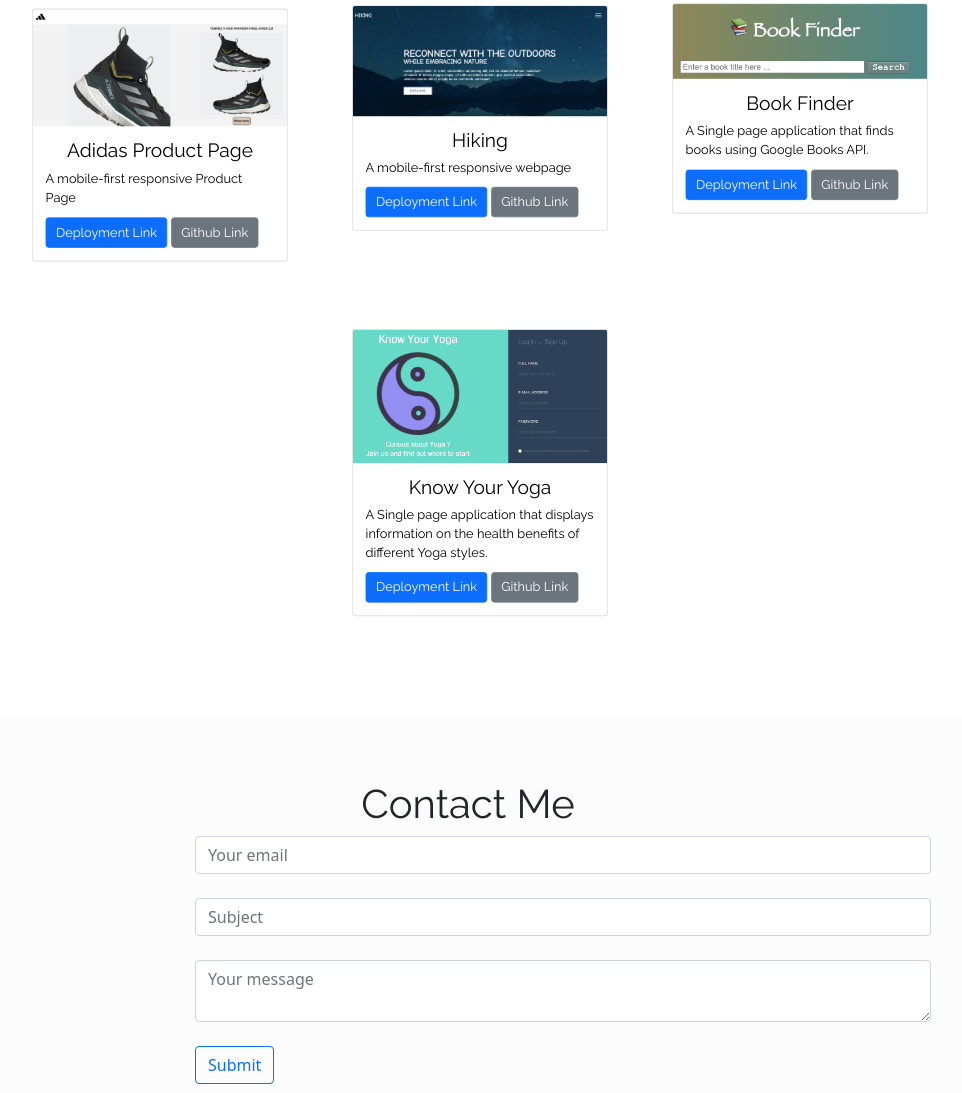
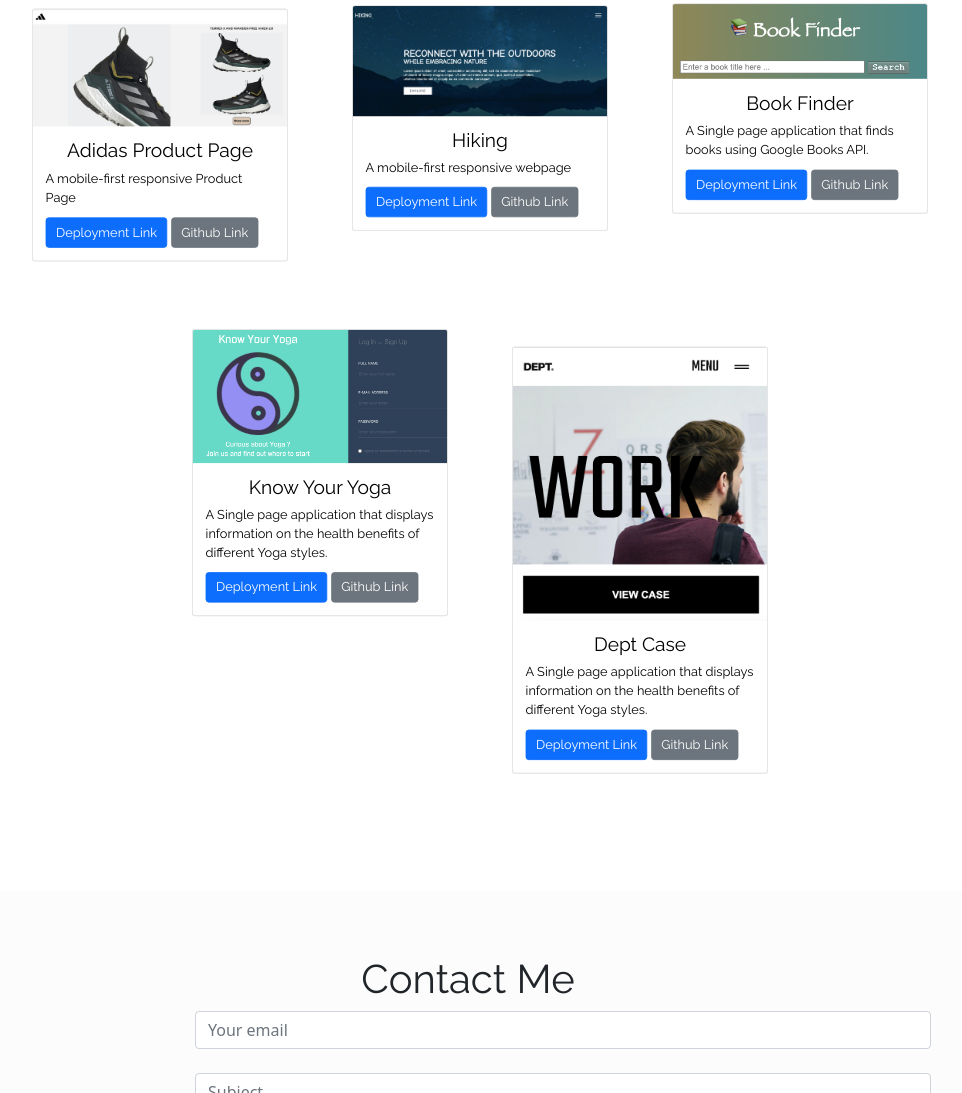
Before and after one commit to LloydC/LloydC.github.io, a plain HTML site: page index.html in a window 1280 px wide. Shown: the part 2021-3114 px from the top of the page, without its empty margins (172-1134 px from the left). Drawn offline with nearby package versions, Linux system fonts and the light colour scheme; no server answers.

Commit message:
💬Add Dept-case project card

```diff
--- a/index.html
+++ b/index.html
@@ -193,6 +193,19 @@
               </div>
             </a>
           </div>
+          <div class="col-lg-3 col-md-3 col-sm-3">
+            <a class="project-card" href="https://dept-case.netlify.app/" target="_new">
+              <div class="card" style="width: 20rem; margin: 0 auto;">
+                <img src="images/projects-images/Dept-Case.png" class="card-img-top" alt="book_finder_image">
+                <div class="card-body">
+                  <h4 class="card-title text-center">Dept Case</h4>
+                  <p class="card-text project-summary">A Single page application that displays information on the health benefits of different Yoga styles.</p>
+                  <a href="https://dept-case.netlify.app/" class="btn btn-primary" target="_new">Deployment Link</a>
+                  <a href="https://github.com/LloydC/dept-case" class="btn btn-secondary" target="_new">Github Link</a>
+                </div>
+              </div>
+            </a>
+          </div>
           </div>
     </div>
 
```
Also changed, not shown: images/projects-images/Dept-Case.png (added).
